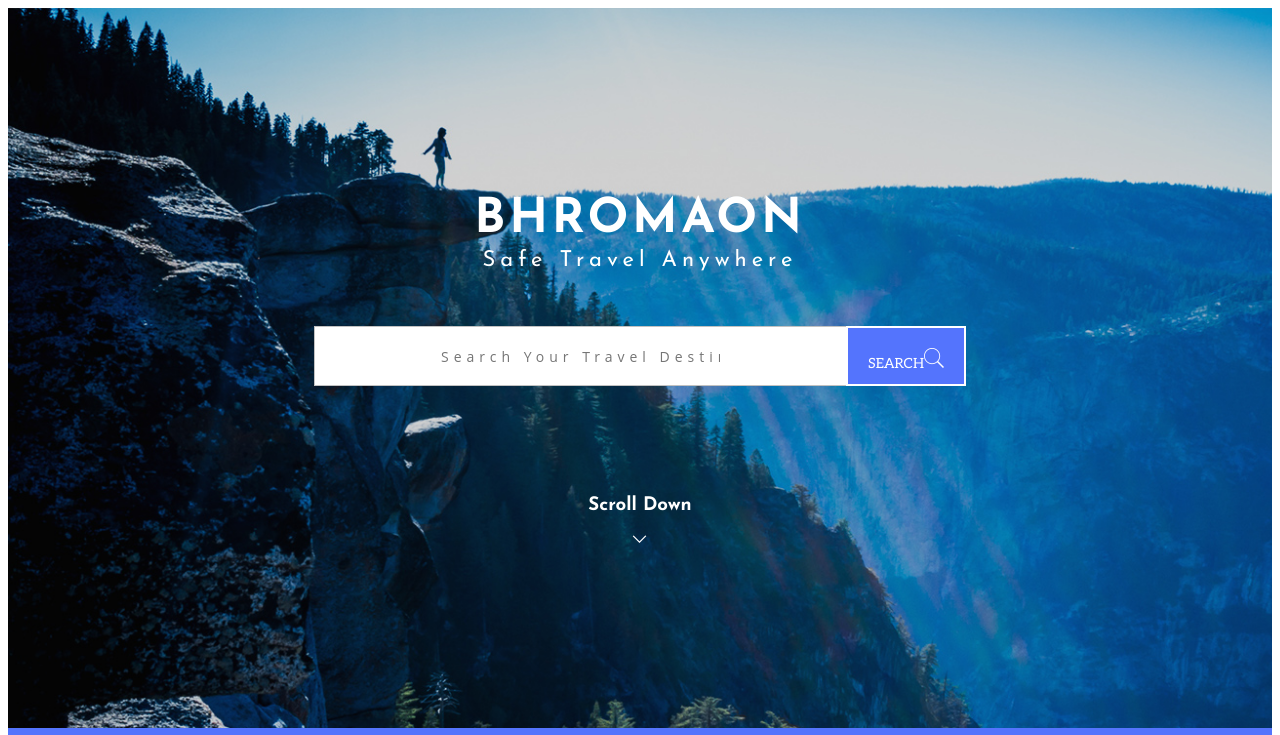
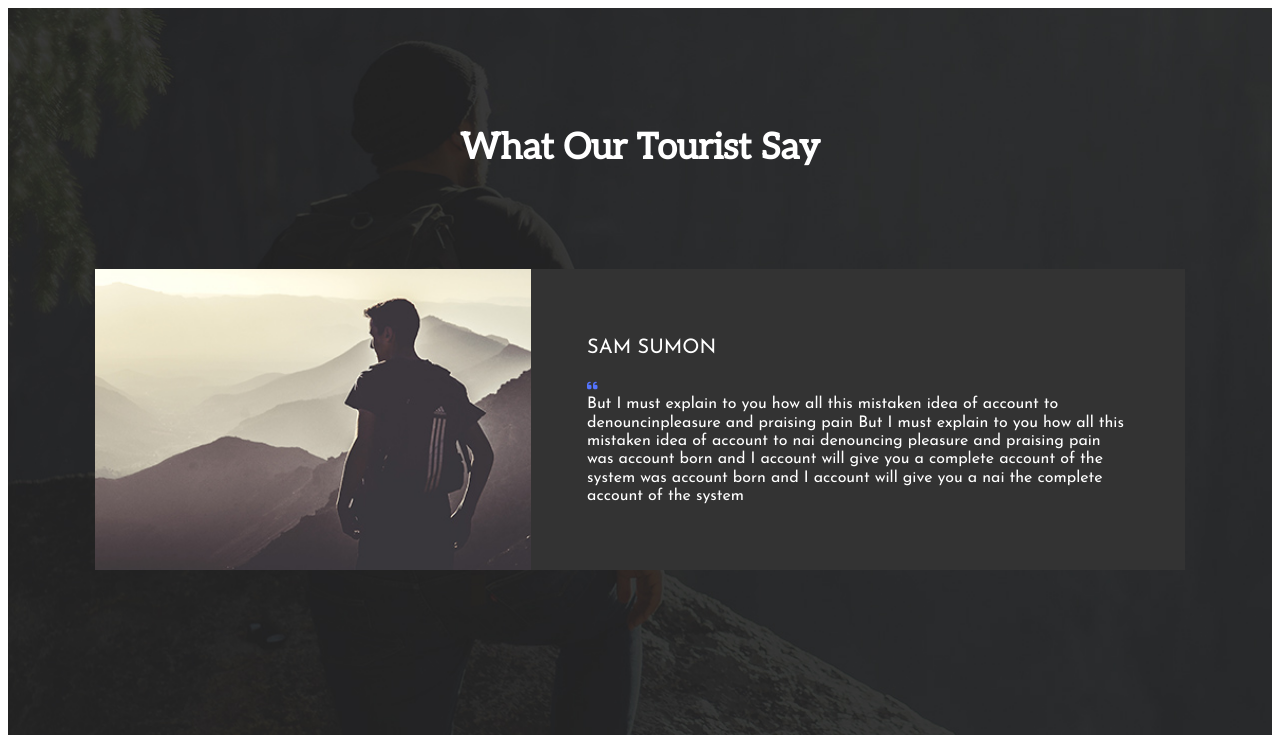
Before and after one commit to strel9/travel-more, a website: page index.html in a window 1280 px wide. Shown: the top 735 px of the page. Drawn offline with Linux system fonts and the light colour scheme.

Commit message:
section7

```diff
--- a/index.html
+++ b/index.html
@@ -10,12 +10,12 @@
     <link rel="stylesheet" href="./styles/app.css">
 
     <link href="https://fonts.googleapis.com/css?family=Aleo|Josefin+Sans:400,700&display=swap" rel="stylesheet">
-
+    <script src="https://kit.fontawesome.com/1c19972f1c.js" crossorigin="anonymous"></script>
     <title>Travel More</title>
 </head>
 
 <body>
-    <section class="ba-banner">
+    <!-- <section class="ba-banner">
         <div class="container">
             <div class="ba-hero">
                 <h1 class="ba-hero__title">Bhromaon</h1>
@@ -26,7 +26,7 @@
                     <input class="ba-hero-form__input" type="email" required
                         placeholder="Search Your Travel Destination">
                     <button class="ba-hero-form__btn">
-                        Search<img class="ba-hero-form__btnSearch" src="./img/zoom.png" alt="zoom">
+                        <span>Search</span><img class="ba-hero-form__btnSearch" src="./img/zoom.png" alt="zoom">
                     </button>
 
                 </form>
@@ -39,7 +39,6 @@
         </div>
         <div class="ba-header">
             <div class="ba-menu container">
-                <!-- <div class="ba-menu-wrap"> -->
                 <h1 class="ba-menu__logo">
                     Bhromaon
                 </h1>
@@ -49,13 +48,12 @@
                     <li class="ba-menu-list__item"><a class="ba-menu__link" href="#">Travel With Us</a></li>
                     <li class="ba-menu-list__item"><a class="ba-menu__link" href="#">Contact Us</a></li>
                 </ul>
-                <!-- </div> -->
             </div>
         </div>
-    </section>
+    </section> -->
 
     <main>
-        <section class="ba-why">
+        <!-- <section class="ba-why">
             <div class="container">
                 <div class="block">
                     <div class="block-left">
@@ -111,28 +109,34 @@
             </div>
         </section>
         <section class="section6">
-            <div class="container">
+            <div class="container ba-wrap-end">
                 <div class="ba-rectangle">
                     <h5 class="ba-rectangle__name">Spain</h5>
                     <h4 class="ba-rectangle__title">Grand Spain Madrid</h4>
                     <p class="ba-rectangle__text">But I must explain to you how all this mistaken idea of account to
-                        denouncing pleasure and praising pain was account born and I account will give you a complete
+                        denouncing pleasure and praising pain was account born and I account will give you a
+                        complete
                         account of the system</p>
                     <a class="ba-rectangle__btn" href="#">Book Now</a>
                 </div>
             </div>
-        </section>
+        </section> -->
         <section class="section7">
             <div class="container">
-                <h1 class="section7__title">What Our Tourist Say</h1>
+
                 <div class="tourist-say">
+                    <h1 class="tourist-say__title">What Our Tourist Say</h1>
+
                     <div class="tourist-say-block">
                         <div class="tourist-say-block-left">
                             <img src="./img/tourist.jpg" alt="tourist">
                         </div>
                         <div class="tourist-say-block-right">
-                            <h3>Sam Sumon</h3>
-                            <p>But I must explain to you how all this mistaken idea of account to denouncinpleasure and
+                            <h3 class="tourist-say-block-right__title">Sam Sumon</h3>
+                            <p class="tourist-say-block-right__descr">
+                                <span><i class="fas fa-quote-left"></i></span>
+                                But I must explain to you how all this mistaken idea of account to
+                                denouncinpleasure and
                                 praising pain But I must explain to you how all this mistaken idea of account to nai
                                 denouncing pleasure and praising pain was account born and I account will give you a
                                 complete account of the system was account born and I account will give you a nai the
--- a/scss/style.scss
+++ b/scss/style.scss
@@ -43,23 +43,26 @@ body {
         display: flex;
 
         &__input {
+            display: flex;
             font-family: "Open Sans", sans-serif;
             font-size: 14px;
             letter-spacing: 5px;
             height: 60px;
-            padding: 24px 126px;
+            width: 80%;
+            padding: 24px 0;
             border: 1px solid #c1c1c1;
             border-right: none;
-            flex-grow: 1;
+            // flex-grow: 1;
             text-align: center;
-
         }
 
         &__btn {
+            display: inline-flex;
+            justify-content: center;
+            align-items: center;
             font-family: 'Aleo', serif;
-            display: inline-block;
             height: 60px;
-
+            width: 30%;
             border: 2px solid $primaryColor;
             background-color: $secondaryColor;
             color: $primaryColor;
@@ -70,6 +73,10 @@ body {
             font-weight: 400;
             padding: 20px;
             transition: 0.4s;
+
+            span {
+                margin-right: 14px;
+            }
         }
 
     }
@@ -240,6 +247,12 @@ body {
     height: 700px;
     display: flex;
     flex-direction: column;
+
+}
+
+.ba-wrap-end {
+    display: flex;
+    justify-content: flex-end;
 }
 
 .section6 {
@@ -253,10 +266,10 @@ body {
 
 .ba-rectangle {
     font-family: 'Josefin Sans', sans-serif;
-    background-color: #302a26;
-    opacity: .9;
-    width: 540px;
-    height: 370px;
+    background-color: rgb(35, 35, 35);
+    opacity: 0.902;
+    height: 62%;
+    width: 46%;
     margin-top: 230px;
     padding: 48px 30px;
     display: flex;
@@ -303,29 +316,63 @@ body {
     background: url("../img/bg7.jpg") no-repeat;
     background-size: cover;
     height: 730px;
-    position: relative;
 
-    // &__title {
-    //     position: absolute;
-    //     top: 120px;
-    // }
 
 }
 
 .tourist-say {
     display: flex;
+    flex-direction: column;
+    justify-content: center;
+    align-items: center;
+
+    &__title {
+        display: block;
+        margin: 0;
+        padding-top: 120px;
+        padding-bottom: 100px;
+        font-size: 36px;
+        font-family: "Aleo";
+        text-align: center;
+
+    }
 
     &-block {
         display: flex;
-        justify-content: center;
+
 
         &-left {
-            width: 20%;
+            width: 40%;
+
+            img {
+                height: 100%;
+            }
         }
 
         &-right {
-            width: 80%;
-            // background-color: tomato;
+            width: 60%;
+            height: 100%;
+            background-color: #333333;
+            font-family: 'Josefin Sans', sans-serif;
+            padding: 48px 56px;
+
+            &__title {
+                text-transform: uppercase;
+                font-size: 20px;
+                font-weight: 400;
+            }
+
+            &__descr {
+                span {
+                    display: block;
+                    font-size: 12px;
+                    // font-family: "FontAwesome";
+                    // content: '\f10d';
+                    color: #5474fd;
+                }
+
+            }
+
         }
     }
 }
```
Also changed, not shown: styles/app.css.
